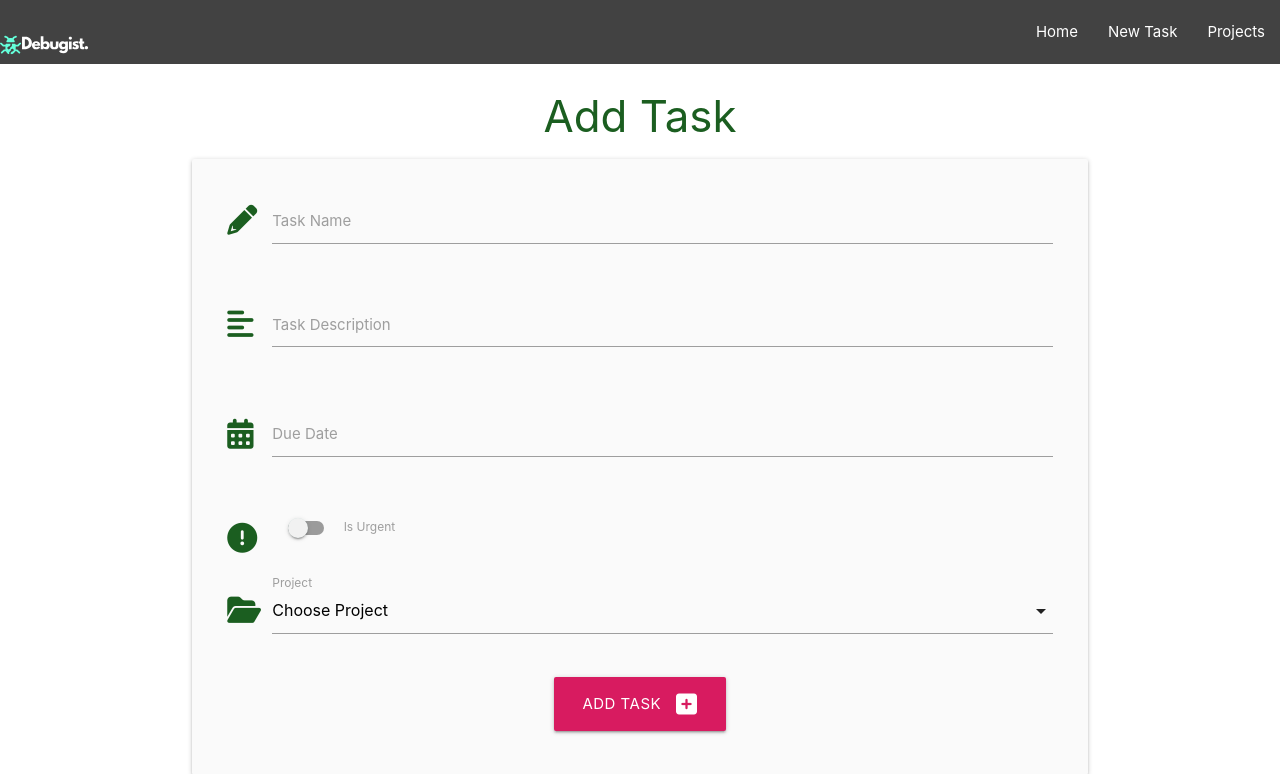
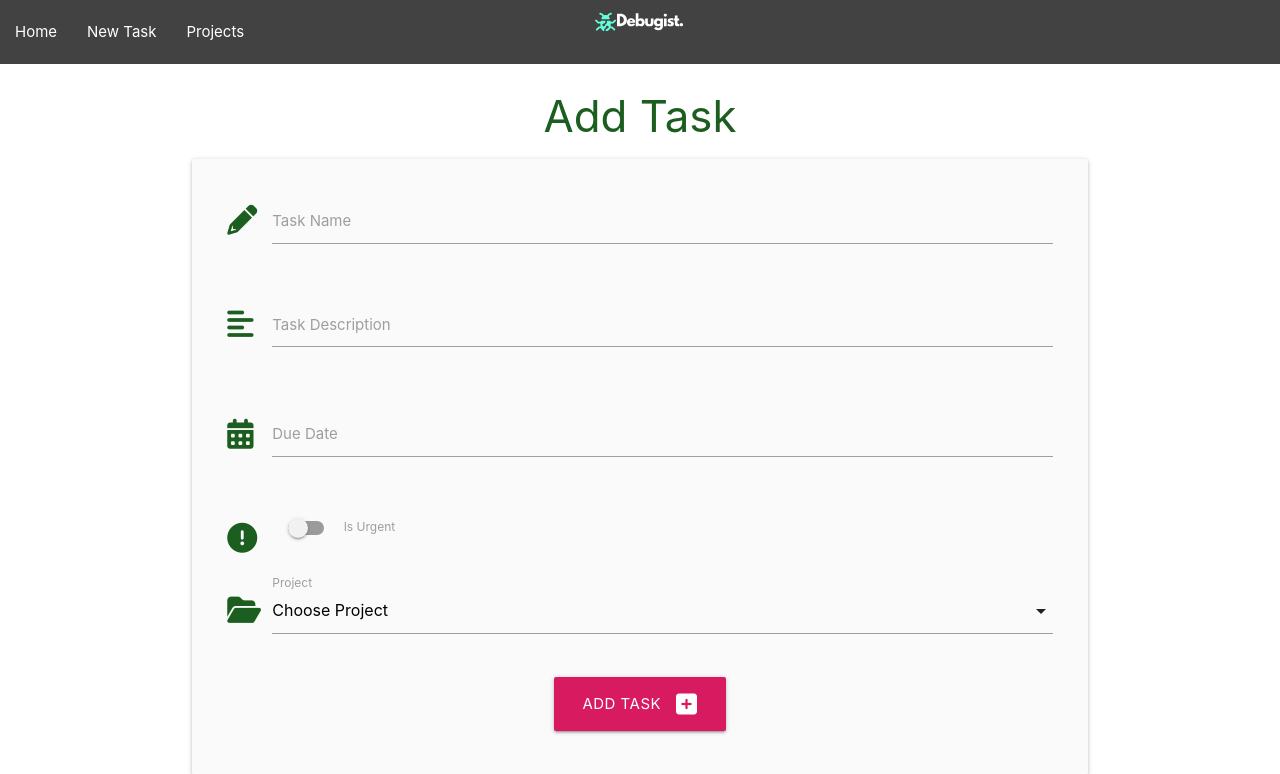
Before and after one commit to develosi/debugist-project, a Flask app: page /add_task in a window 1280 px wide. Shown: the top 774 px of the page. Run offline with Flask 2, Linux system fonts and the light colour scheme; data that the repository does not hold is empty; some libraries are stand-ins or nearby versions.

Commit message:
Fix position and align for nav items

```diff
--- a/debugist/templates/base.html
+++ b/debugist/templates/base.html
@@ -20,8 +20,8 @@
     <header>
         <!-- top main nav bar section -->
         <nav class="grey darken-3 z-depth-0">
-            <div class="nav-wrapper">
-              <a href="{{ url_for('home') }}" class="brand-logo center-align"><img src="{{ url_for('static', filename='images/debugist_logo.svg') }}" alt="Debugist Application Logo"
+            <div class="nav-wrapper valign-wrapper">
+              <a href="{{ url_for('home') }}" class="brand-logo center"><img src="{{ url_for('static', filename='images/debugist_logo.svg') }}" alt="Debugist Application Logo"
                 width="90" height="90"/></a>
               <a href="#" data-target="mobile-demo" class="sidenav-trigger"><i class="fas fa-bars"></i></a>
               <ul class="right hide-on-med-and-down">
```
